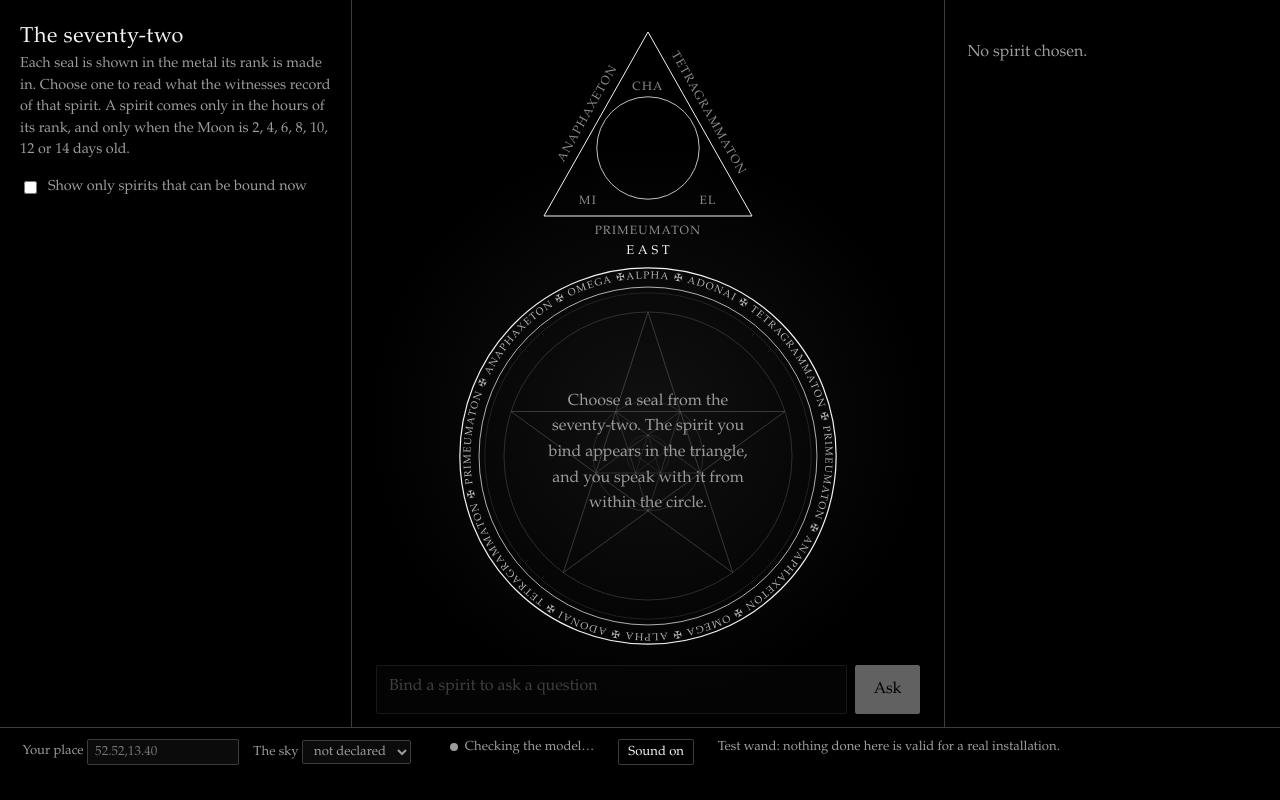
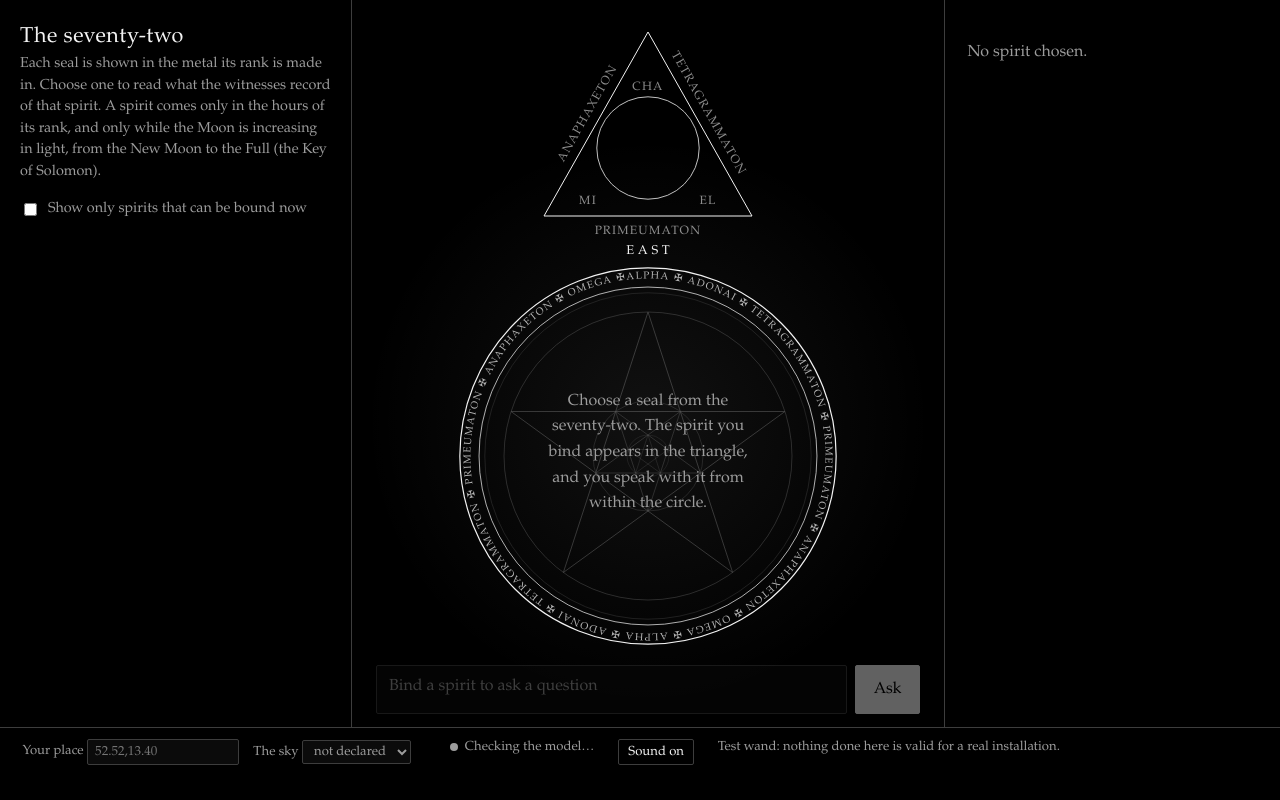
Before and after one commit to KeychainofSolomon/Spiri72, a plain HTML site: page aula/index.html in a window 1280 px wide. Drawn offline with Linux system fonts and the light colour scheme; no server answers.

Commit message:
The Moon follows the Key of Solomon: any hour of the waxing Moon, New to Full

```diff
--- a/aula/index.html
+++ b/aula/index.html
@@ -252,7 +252,7 @@ footer .sound[aria-pressed="true"] { color: var(--ink); }
 
 <aside class="catalogue" aria-labelledby="catalogue-title">
   <h1 id="catalogue-title">The seventy-two</h1>
-  <p>Each seal is shown in the metal its rank is made in. Choose one to read what the witnesses record of that spirit. A spirit comes only in the hours of its rank, and only when the Moon is 2, 4, 6, 8, 10, 12 or 14 days old.</p>
+  <p>Each seal is shown in the metal its rank is made in. Choose one to read what the witnesses record of that spirit. A spirit comes only in the hours of its rank, and only while the Moon is increasing in light, from the New Moon to the Full (the Key of Solomon).</p>
   <label><input type="checkbox" id="only-open"> Show only spirits that can be bound now</label>
   <ul class="seals" id="seals"></ul>
 </aside>
```
Also changed, not shown: 4 other files.
